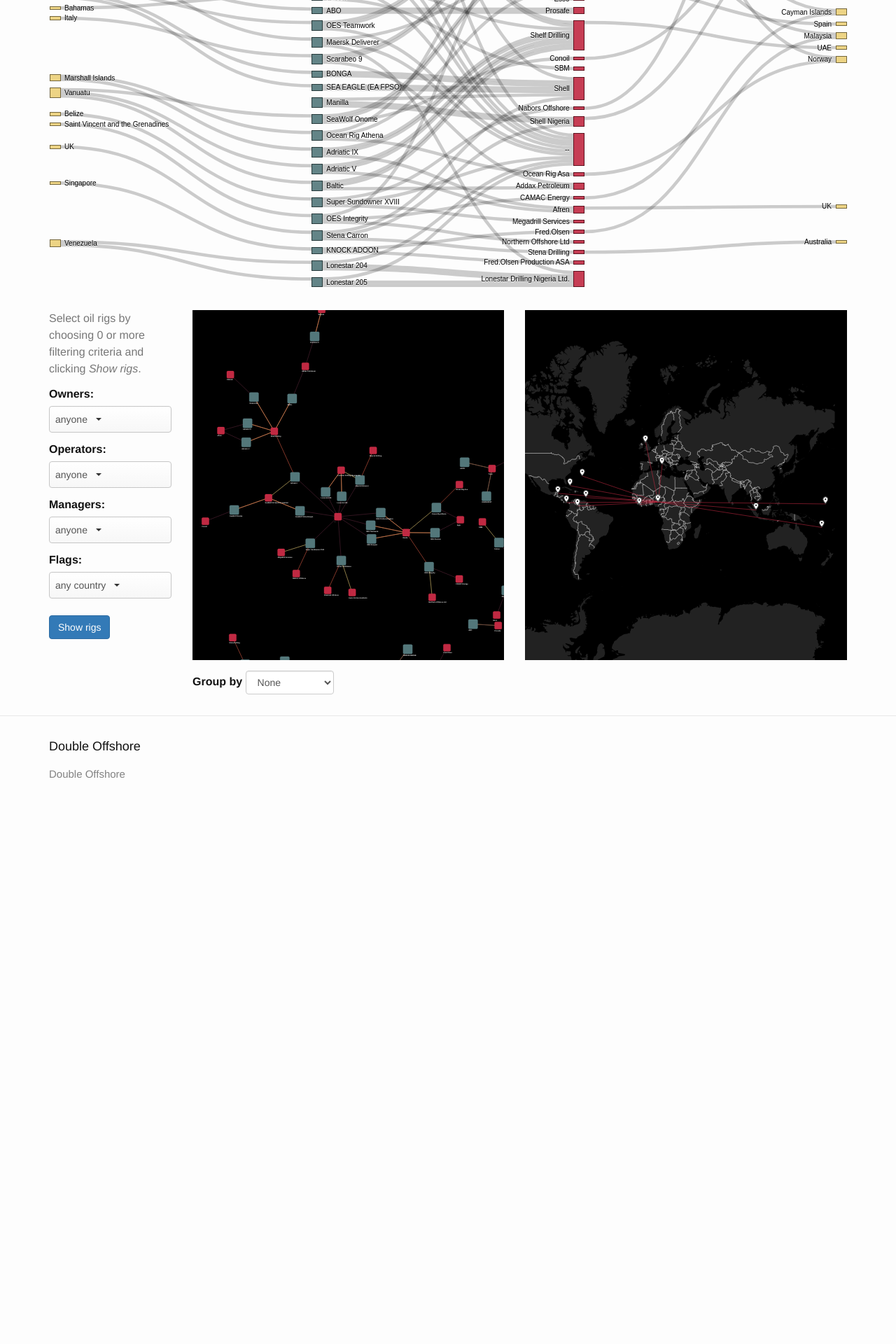
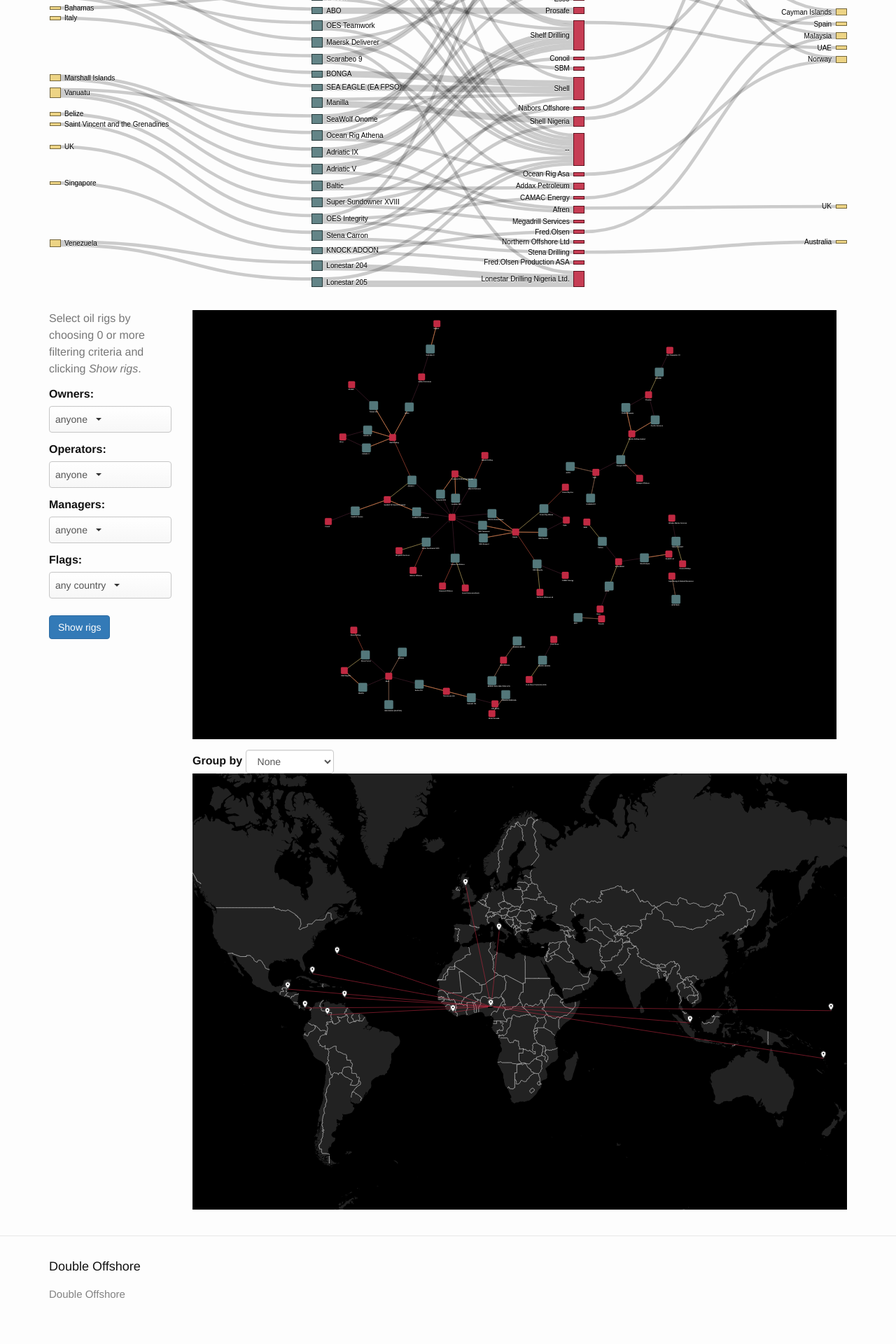
Before and after one commit to ANCIR/DoubleOffshore.org, a Jekyll site: the page built from index.html, in a window 1280 px wide. Shown: the part 671-2591 px from the top of the page at 70% size. Built offline with Jekyll 4.4.1, drawn with Linux system fonts in a browser that asks for light colours; before the commit the page ends 1848 px from its top, so only the background shows below that.

```diff
--- a/assets/js/app-sankey.js
+++ b/assets/js/app-sankey.js
@@ -520,7 +520,7 @@
 
         /* Network canvas setup */
 
-        var svgGraph = createSVG($("#network-container")[0]);
+        var svgGraph = createSVG($("#network-container")[0], [318, 238], 0.28);
         var sizeGraph = svgGraph[1];
         svgGraph = svgGraph[0];
         var nodePadding = 8;
@@ -554,7 +554,7 @@
 
         /* Map setup */
 
-        var svgMap = createSVG($("#map-container")[0], [-87, 0], 1.15);
+        var svgMap = createSVG($("#map-container")[0], [-137, 2], 1.15);
         var sizeMap = svgMap[1];
         svgMap = svgMap[0];
         var projection = d3.geo.mercator()
@@ -860,7 +860,7 @@
 
         function createSVG(el, startTranslation, startScale) {
             var width = $(el).width();
-            var height = 500;
+            var height = Math.round(width / 3.0 * 2.0);
 
             var svg = d3.select(el).append('svg')
                 .attr("height", height)
--- a/index.html
+++ b/index.html
@@ -30,7 +30,7 @@ layout: default
     </div>
 
     <!-- network canvas -->
-    <div class="col-md-5">
+    <div class="col-md-10">
         <div id="network-container"></div>
         <div>
             <form class="form-inline">
@@ -42,8 +42,10 @@ layout: default
         </div>
     </div>
 
+    <div class="col-md-2"></div>
+
     <!-- map view -->
-    <div class="col-md-5">
+    <div class="col-md-10">
         <div id="map-container"></div>
     </div>
 </div>
```
